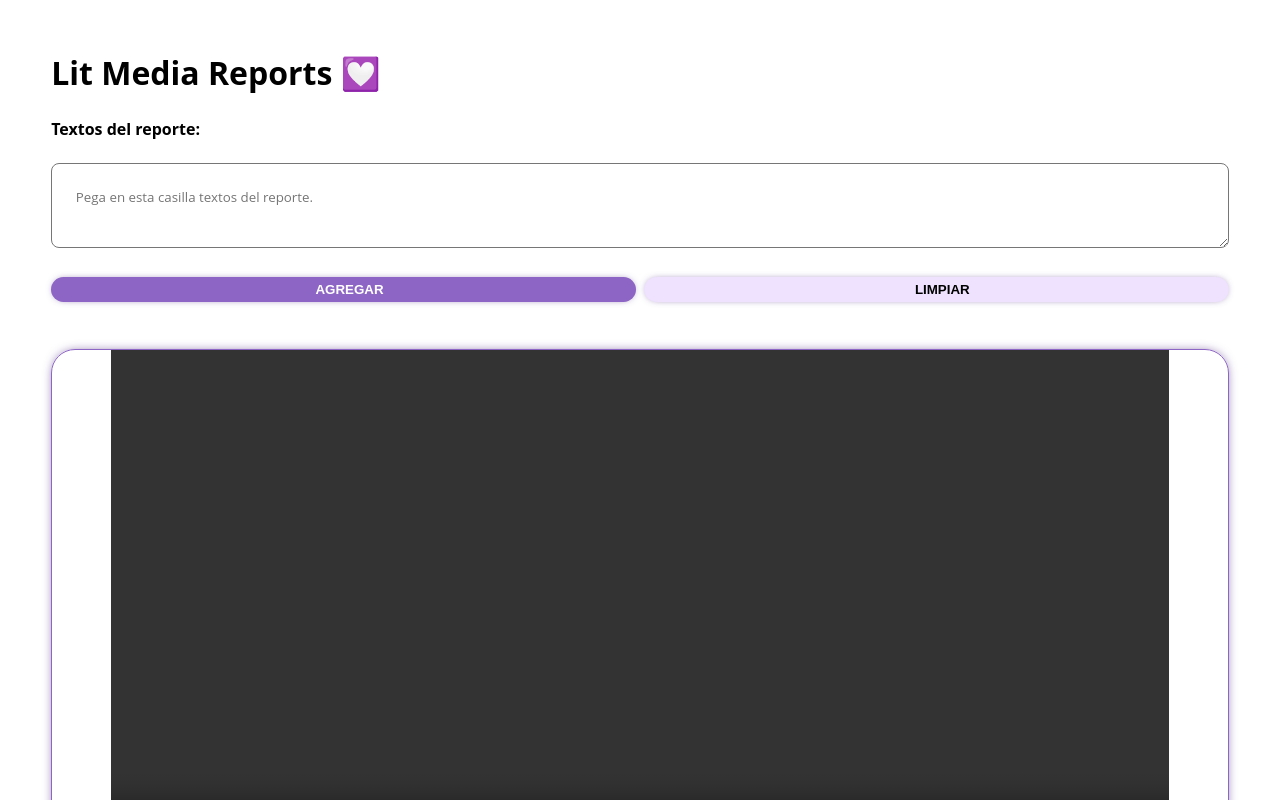
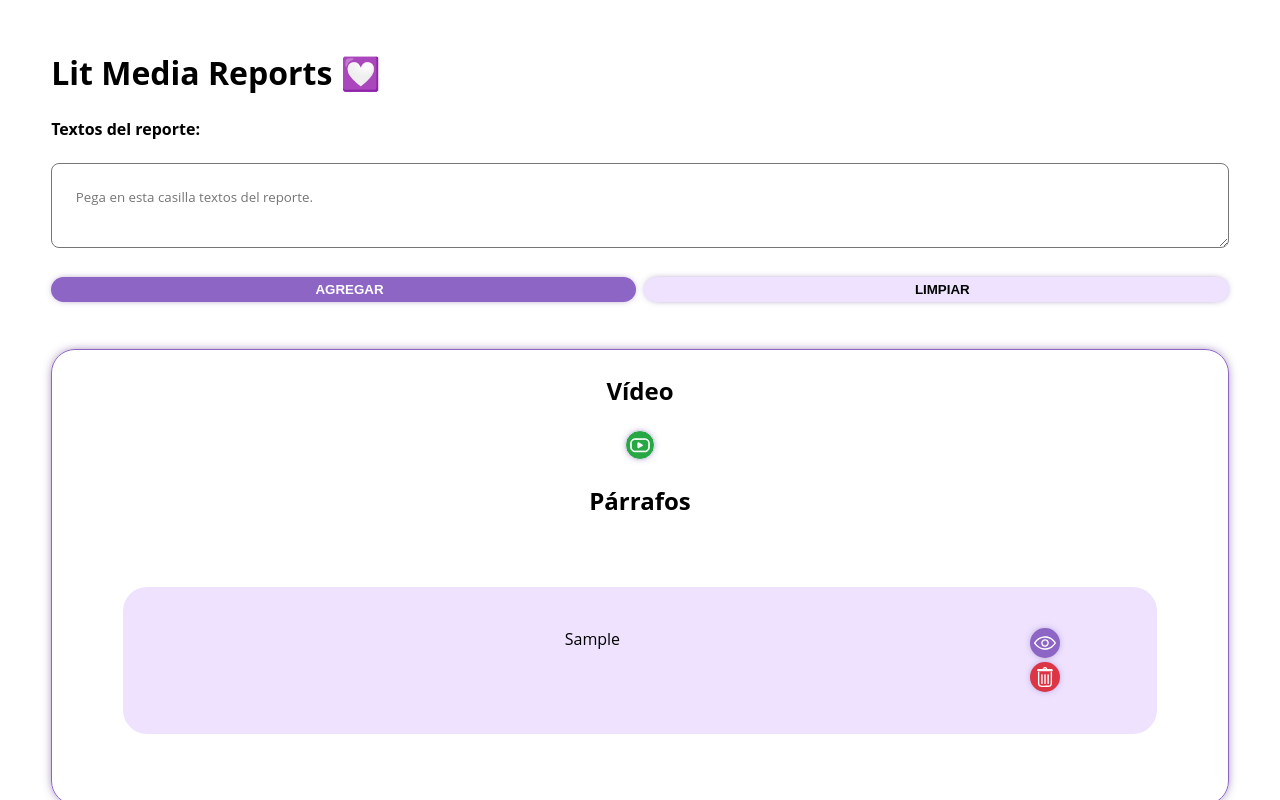
Before and after one commit to achique-luisdan/web-media-reports, a Next.js app: page / in a window 1280 px wide. Both pictures are taken after typing "Sample" into the empty fields and a click on the button "AGREGAR". Shown: the top 800 px of the page. Built offline with nearby package versions, Linux system fonts and the light colour scheme.

Commit message:
refactor: :recycle: mejora la vista previa del vídeo generado

```diff
--- a/src/app/components/paragraphs.tsx
+++ b/src/app/components/paragraphs.tsx
@@ -7,6 +7,7 @@ import { Paragraph } from "../models/paragraph";
 export function Paragraphs({paragraphs}: ParagraphsProps): JSX.Element {
   const [paragraphsList, setParagraphsList]  = useState<Paragraph[]>([]);
   const [video, setVideo]  = useState<any>();
+  const [isGenerated, setGenerated]  = useState<boolean>(false);
 
   useEffect(() => {
     setParagraphsList(paragraphs);
@@ -17,6 +18,7 @@ export function Paragraphs({paragraphs}: ParagraphsProps): JSX.Element {
     const index = paragraphsList.findIndex (paragraph => paragraph.id === event.currentTarget.accessKey)
     if (index !== -1) {
       setParagraphsList(paragraphsList.splice(index, 1));
+      getVideo();
     }
   }
 
@@ -30,19 +32,27 @@ export function Paragraphs({paragraphs}: ParagraphsProps): JSX.Element {
     const res = await fetch(url, {method: "POST", body: JSON.stringify (paragraphsSending)})
     const blob = await res.blob();
     setVideo(URL.createObjectURL(blob))
+    setGenerated(true)
     return res.body;
   }
 
   if (paragraphsList.length > 0){
     return (
       <section className="box-paragraphs">
-        <video src={video} controls>
-        </video>
-        <h2>Párrafos
-          <button  type="button" className='btn btn-icon' onClick={getVideo}>
-            <Image src={`/preview.svg`} alt="Icono de reproducir vídeo" width={20} height={20} />
+        <h2>Vídeo</h2>
+        <div className="actions-video">
+          <button  type="button" className='btn btn-icon btn-success' onClick={getVideo}>
+            <Image src={`/play.svg`} alt="Icono de reproducir vídeo" width={20} height={20} />
           </button>
-        </h2>
+        </div>
+        { isGenerated &&
+          <>
+            <hr />
+            <video src={video} controls>
+            </video>
+          </>
+        }
+        <h2>Párrafos</h2>
         <ul className="paragraphs">
           {
             paragraphsList.map ((paragraph) => (
@@ -52,8 +62,8 @@ export function Paragraphs({paragraphs}: ParagraphsProps): JSX.Element {
                 </p>
                 <div className="actions-of-paragraph">
                   <PreviewParagraph paragraph={paragraph} show={false}></PreviewParagraph>
-                  <button  type="button" accessKey={paragraph.id} className='btn btn-icon btn-red' onClick={handleDelete}>
-                    <Image  accessKey={paragraph.id} src={`/delete.svg`} alt="Icono de eliminar" width={20} height={20} />
+                  <button type="button" accessKey={paragraph.id} className='btn btn-icon btn-red' onClick={handleDelete}>
+                    <Image accessKey={paragraph.id} src={`/delete.svg`} alt="Icono de eliminar" width={20} height={20} />
                   </button>
                 </div>
               </li>
--- a/src/app/globals.css
+++ b/src/app/globals.css
@@ -10,6 +10,7 @@
   --surface: #eee2ff;
   --black: #461f7a;
   --red: #dc3545;
+  --success: #28A745;
 }
 body {
   font-family: var(--font-primary);
@@ -64,6 +65,10 @@ button.btn-clear-text-report {
   border: var(--surface) solid 1px;
   background-color: var(--surface);
   color: black;
+}
+button.btn-success {
+  border: var(--surface) solid 1px;
+  background-color: var(--success);
 }
 button.btn:hover {
   opacity: 0.8;
@@ -189,3 +194,20 @@ video {
   border-radius: 10px;
   border: 5px;
 }
+
+div.actions-video {
+  display: flex;
+  flex-direction: row;
+  justify-content: center;
+  padding-top: 2%;
+}
+
+section.box-paragraphs > hr {
+  width: 90%;
+  text-align: center;
+  justify-content: center;
+  margin: auto;
+  margin-top: 2%;
+  margin-bottom: 2%;
+  color: var(--surface);
+}
--- a/src/app/models/paragraph.ts
+++ b/src/app/models/paragraph.ts
@@ -36,6 +36,7 @@ export class Paragraph {
       })
     })
     text.move(20,20).font({ fill: 'black', family: 'Arial', size: '20' })
+    draw.remove();
     return draw.node.outerHTML
   }
 
```
Also changed, not shown: public/play.svg (added).
